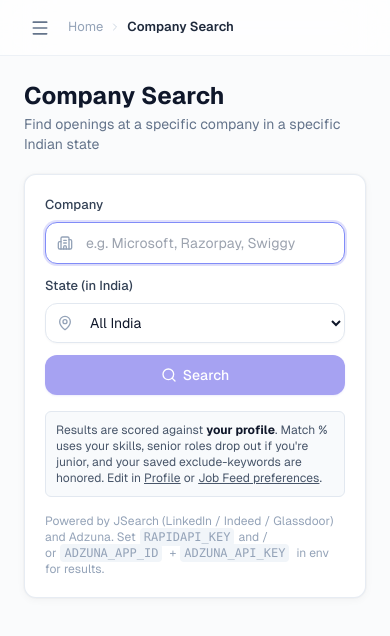
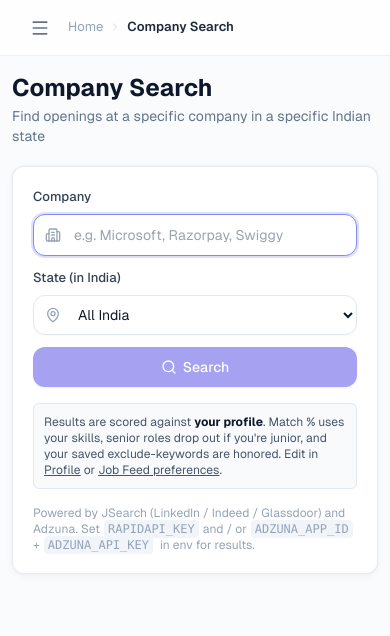
Before and after one commit to faizvk/job-pilot, a Next.js app: page /company-search in a window 390 px wide. Shown: the top 636 px of the page. Built offline with nearby package versions, Linux system fonts and the light colour scheme.

Commit message:
auto: update src/app/layout.tsx (1 file changed, 1 insertion(+), 1 deletion(-))

```diff
--- a/src/app/layout.tsx
+++ b/src/app/layout.tsx
@@ -41,7 +41,7 @@ export default function RootLayout({
             <div className="flex-1 flex flex-col overflow-hidden">
               <Header />
               <main className="flex-1 overflow-y-auto">
-                <div className="max-w-[1400px] mx-auto px-6 py-6">
+                <div className="max-w-[1400px] mx-auto px-3 sm:px-6 py-4 sm:py-6">
                   {children}
                 </div>
               </main>
```
